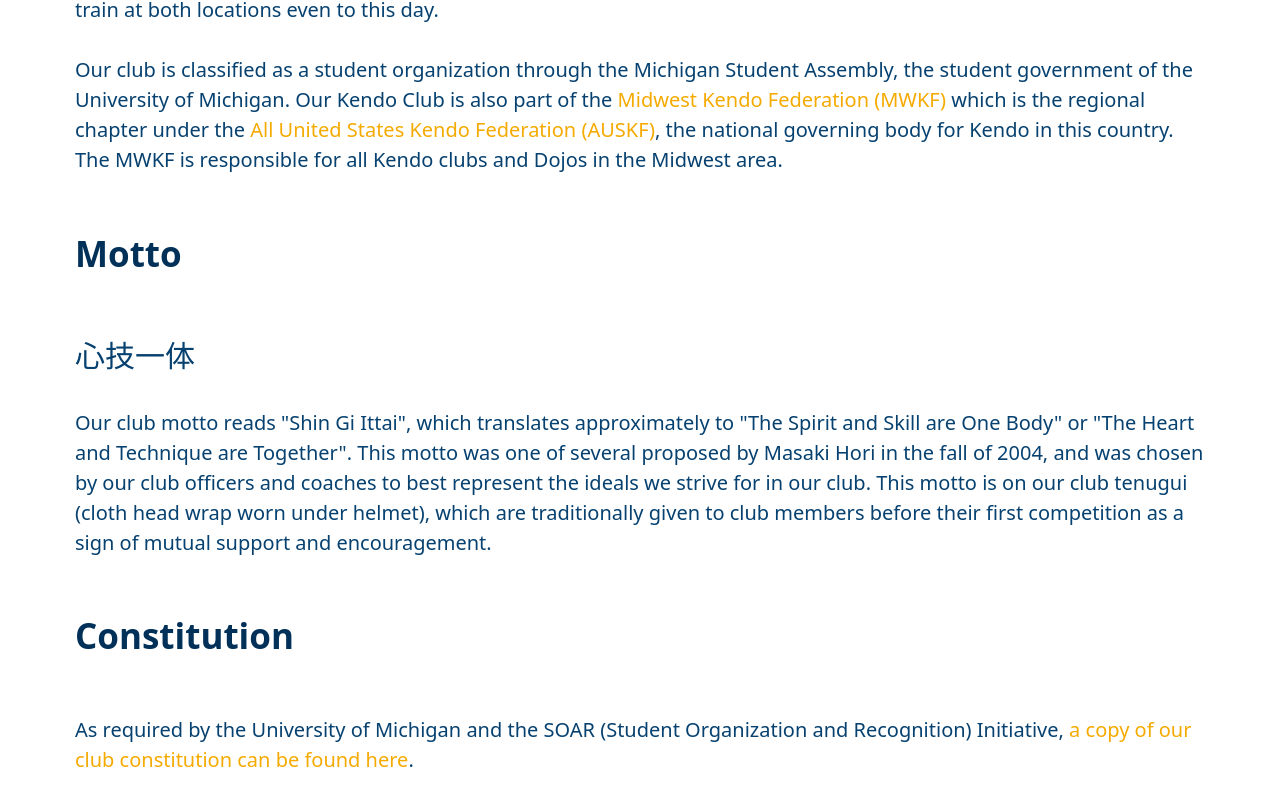
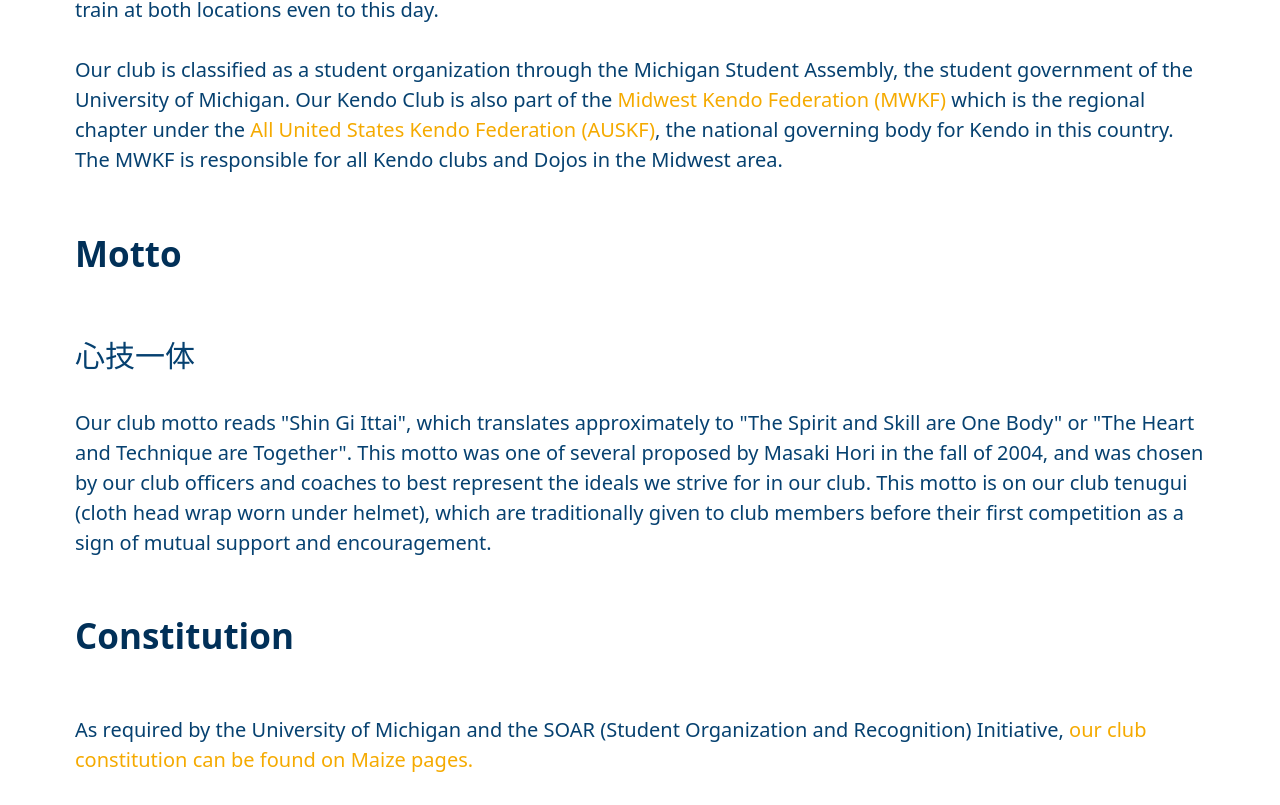
Before and after one commit to kendoclub-at-umich/website, a SvelteKit app: page /about in a window 1280 px wide. Shown: the part 410-1215 px from the top of the page. Built offline with nearby package versions, Linux system fonts and the light colour scheme.

Commit message:
feat: :sparkles: link to maize pages instead of outdated pdf for constitution

```diff
--- a/src/routes/about/+page.svelte
+++ b/src/routes/about/+page.svelte
@@ -38,8 +38,7 @@
 <h2>Constitution</h2>
 <p>
 	As required by the University of Michigan and the SOAR (Student Organization and Recognition)
-	Initiative,
-	<a href="https://websites.umich.edu/~kendoclub/resources/constitution.pdf">
-		a copy of our club constitution can be found here</a
-	>.
+	Initiative, <a href="https://maizepages.umich.edu/organization/kendoclub"
+		>our club constitution can be found on Maize pages.
+	</a>
 </p>
```
